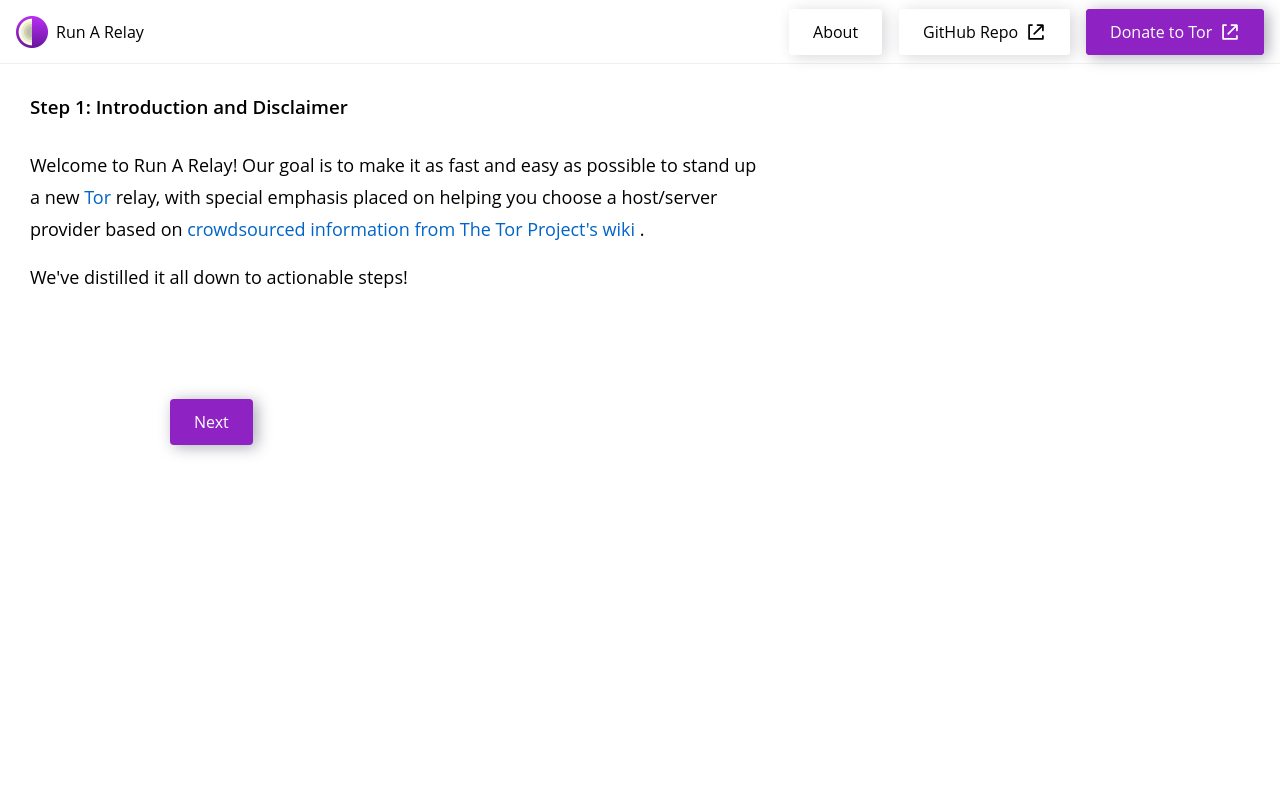
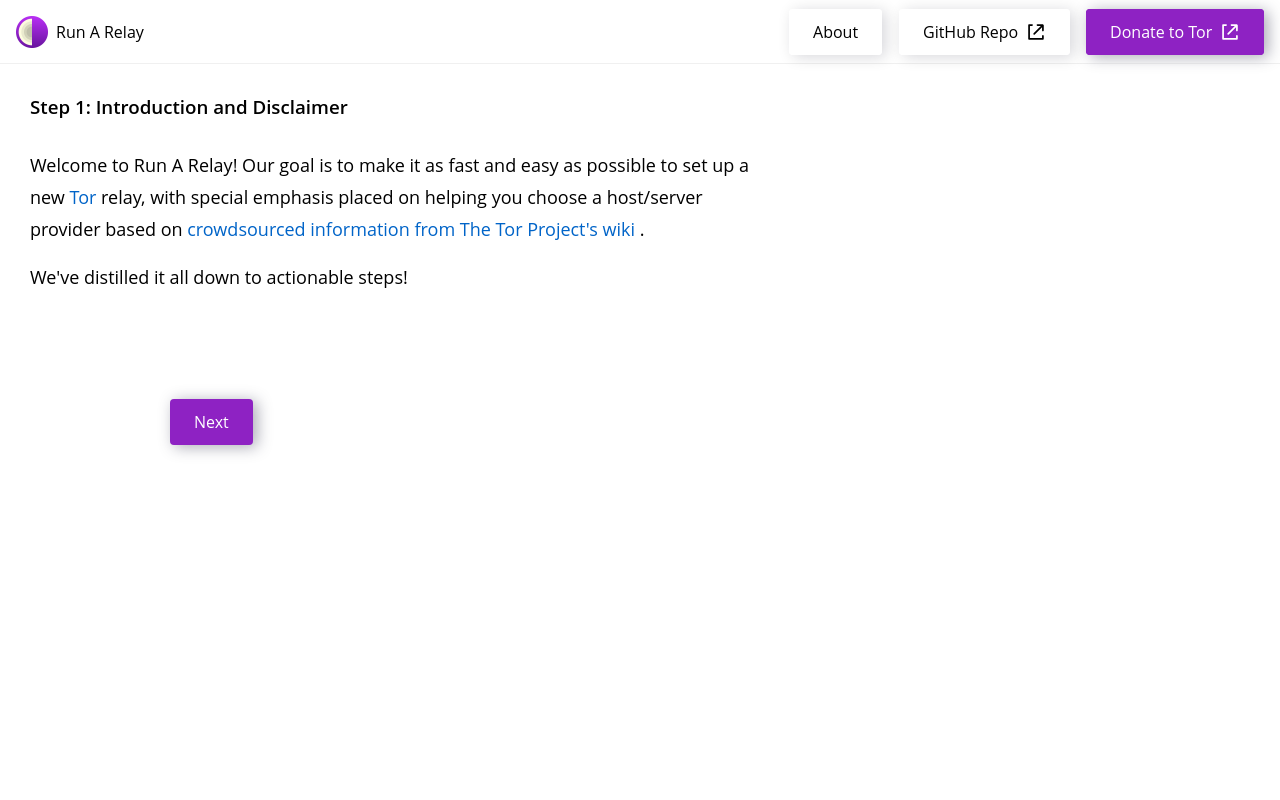
Before and after one commit to EffectiveAF/run-a-relay, a Svelte app: page /step/intro in a window 1280 px wide. Shown: the top 800 px of the page. Built offline with nearby package versions, Linux system fonts and the light colour scheme; a web font is replaced by a local one.

Commit message:
Wording tweak suggestion from Tor: stand up relay -> set up relay

```diff
--- a/src/Steps.svelte
+++ b/src/Steps.svelte
@@ -57,7 +57,7 @@
   <Step slug="intro" title="Introduction and Disclaimer">
     <p>
       Welcome to Run A Relay! Our goal is to make it as fast and easy
-      as possible to stand up a new
+      as possible to set up a new
       <ExternalLink href="https://www.torproject.org/">Tor</ExternalLink>
       relay, with special emphasis placed on helping you
       choose a host/server provider based on
@@ -107,7 +107,7 @@
     <p>
       Use the impressively
       awesome <ExternalLink href="https://github.com/nusenu/ansible-relayor">https://github.com/nusenu/ansible-relayor</ExternalLink>
-      to stand up your relay on Debian, Ubuntu, FreeBSD, or OpenBSD!
+      to set up your relay on Debian, Ubuntu, FreeBSD, or OpenBSD!
     </p>
 
     <p>
```
